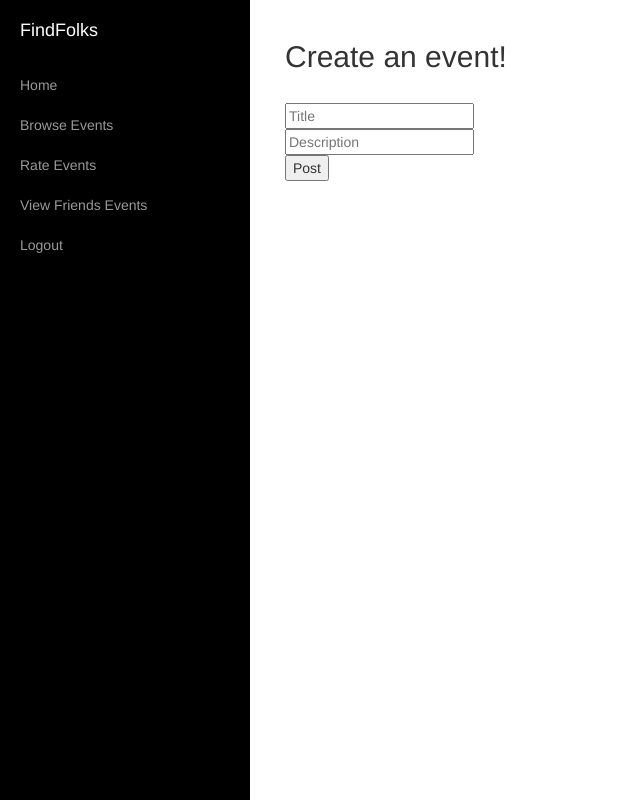
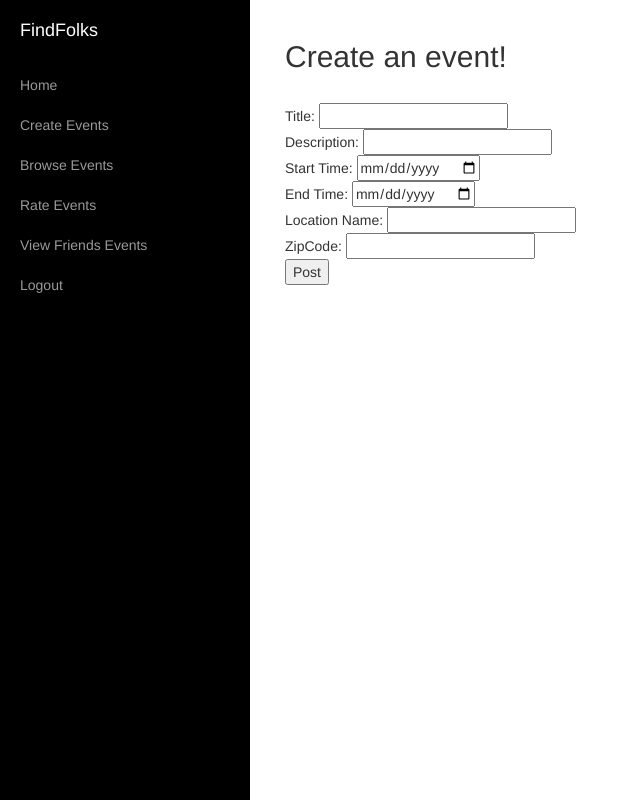
Before and after one commit to BrandonTang/find-folks, a Flask app: page /create_events in a window 1280 px wide. Shown: the whole page, without its empty margins (0-640 px from the left). Run offline with Flask 2, Linux system fonts and the light colour scheme; the visitor is signed in with stand-in values (Sample User, id 1); some libraries are stand-ins or nearby versions.

Commit message:
Changed create_events.html to use own function during post action, added form to create event

```diff
--- a/main.py
+++ b/main.py
@@ -119,7 +119,7 @@ def home():
 	return render_template('home.html', username=username, posts=data, logged_in=logged_in)
 
 
-@app.route('/create_events')
+@app.route('/create_events', methods=['GET', 'POST'])
 def create_events():
 	"""
 	Return the create_event page that calls the submit_event function on submit.
@@ -127,6 +127,20 @@ def create_events():
 	logged_in = False
 	if session.get('logged_in') is True:
 		logged_in = True
+	if request.method == "POST":
+		title = request.form.get('title')
+		description = request.form.get('description')
+		start_time = request.form.get('start_time')
+		end_time = request.form.get('end_time')
+		location_name = request.form.get('location_name')
+		zipcode = int(request.form.get('zipcode'))
+		cursor = conn.cursor()
+		query1 = 'INSERT INTO an_event (title, description, start_time, end_time, location_name, zipcode) VALUES (%s, %s, %s, %s, %s, %s)'
+		cursor.execute(query1, (title, description, start_time, end_time, location_name, zipcode))
+		conn.commit()
+		cursor.close()
+		flash('Event successfully created!', category='success')
+		return redirect(url_for('create_events'))
 	return render_template('create_events.html', logged_in=logged_in)
 
 
--- a/templates/_sidebar.html
+++ b/templates/_sidebar.html
@@ -19,11 +19,11 @@
             <li>
                 <a href="/home">Home</a>
             </li>
-            {% if create_event %}
+{#            {% if create_event %}#}
                 <li>
-                    <a href="/create_event">Create Events</a>
+                    <a href="/create_events">Create Events</a>
                 </li>
-            {% endif %}
+{#            {% endif %}#}
             <li>
                 <a href="/browse_events">Browse Events</a>
             </li>
--- a/templates/create_events.html
+++ b/templates/create_events.html
@@ -18,10 +18,14 @@
             <div class="row">
                 <div class="col-lg-12">
                     {% include '_flash.html' %}
-                    <form action="/submit_event" method="POST">
+                    <form method="POST">
                         <h2>Create an event!</h2> </br>
-                        <input type="text" name="title" placeholder="Title" required/> </br>
-                        <input type="text" name="description" placeholder="Description" required/> </br>
+                        Title: <input type="text" name="title" maxlength="100" required/> </br>
+                        Description: <input type="text" name="description" required/> </br>
+                        Start Time: <input type="date" name="start_time" required/> </br>
+                        End Time: <input type="date" name="end_time" required/> </br>
+                        Location Name: <input type="text" name="location_name" maxlength="20" required/> </br>
+                        ZipCode: <input type="text" name="zipcode" maxlength="5" required/> </br>
                         <input type="submit" value="Post"/>
                     </form>
                 </div>
```
